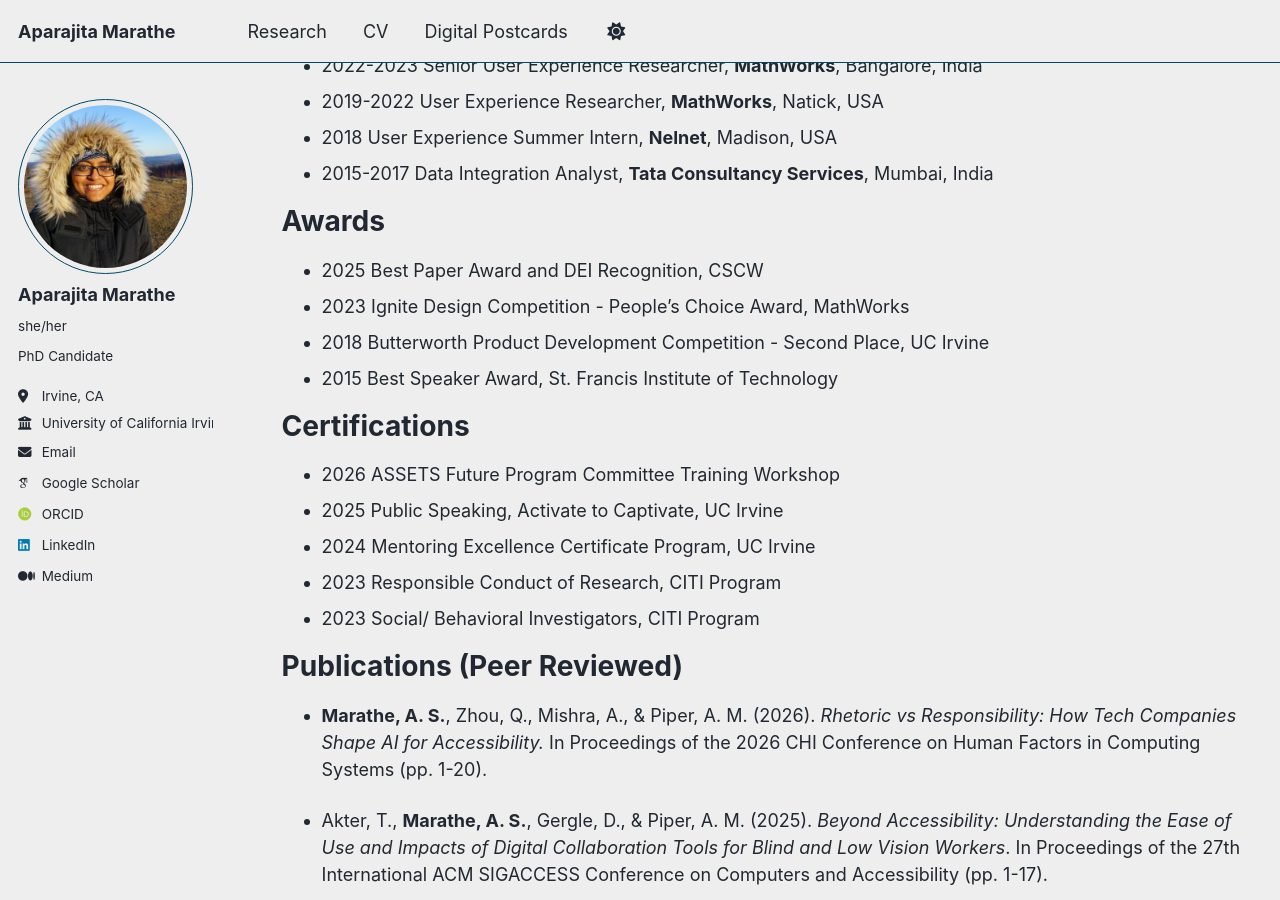
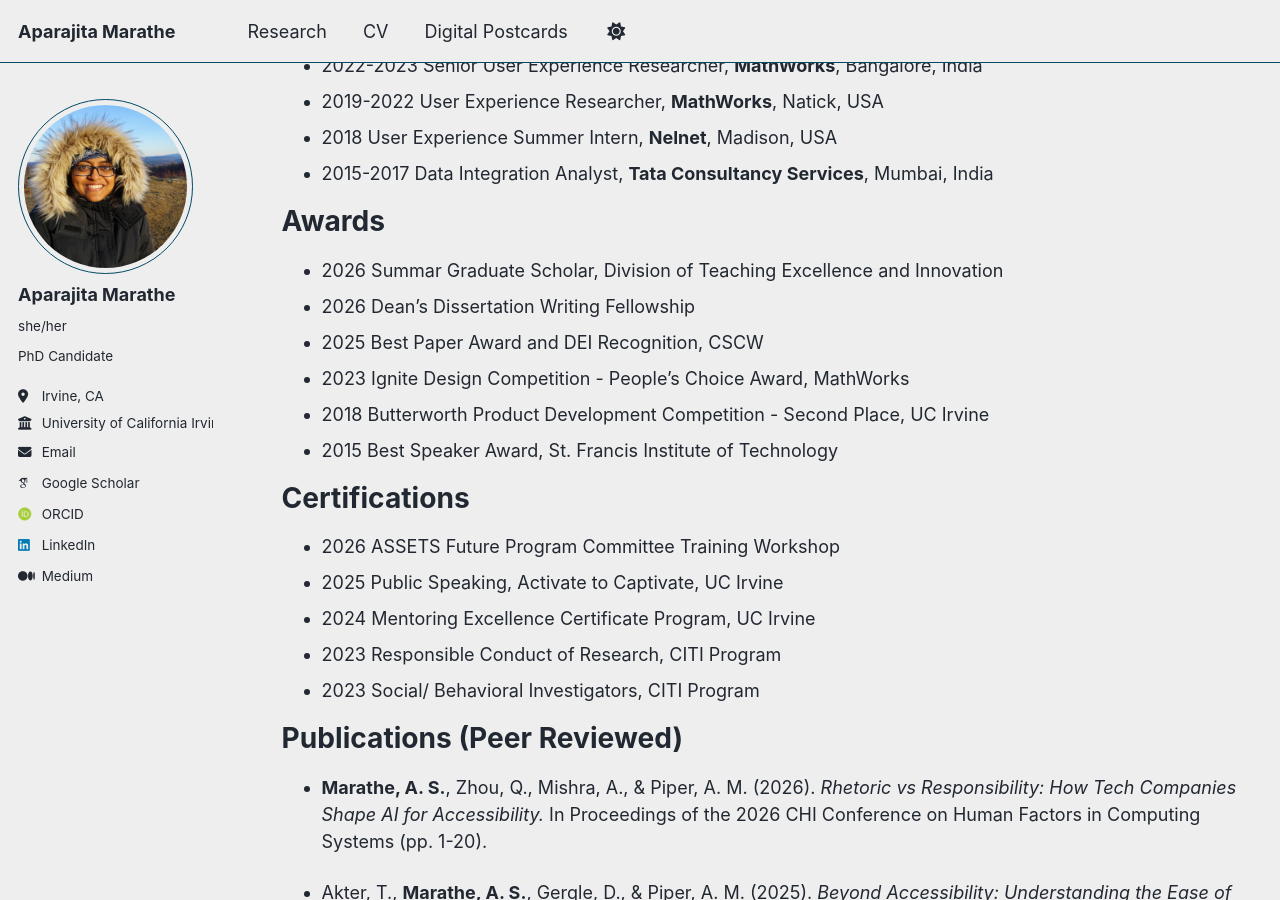
Before and after one commit to aparajitamarathe/aparajitamarathe.github.io, a Jekyll site: the page built from _pages/cv.md, in a window 1280 px wide and 900 px high, scrolled down 448 px. Built offline with Jekyll 4.4.1, drawn with Linux system fonts in a browser that asks for light colours; some web fonts are replaced.

Commit message:
Add awards to CV

```diff
--- a/_pages/cv.md
+++ b/_pages/cv.md
@@ -30,6 +30,8 @@ Work Experience
 
 Awards
 ======
+* 2026 Summar Graduate Scholar, Division of Teaching Excellence and Innovation
+* 2026 Dean's Dissertation Writing Fellowship
 * 2025 Best Paper Award and DEI Recognition, CSCW
 * 2023 Ignite Design Competition - People's Choice Award, MathWorks
 * 2018 Butterworth Product Development Competition - Second Place, UC Irvine
```
